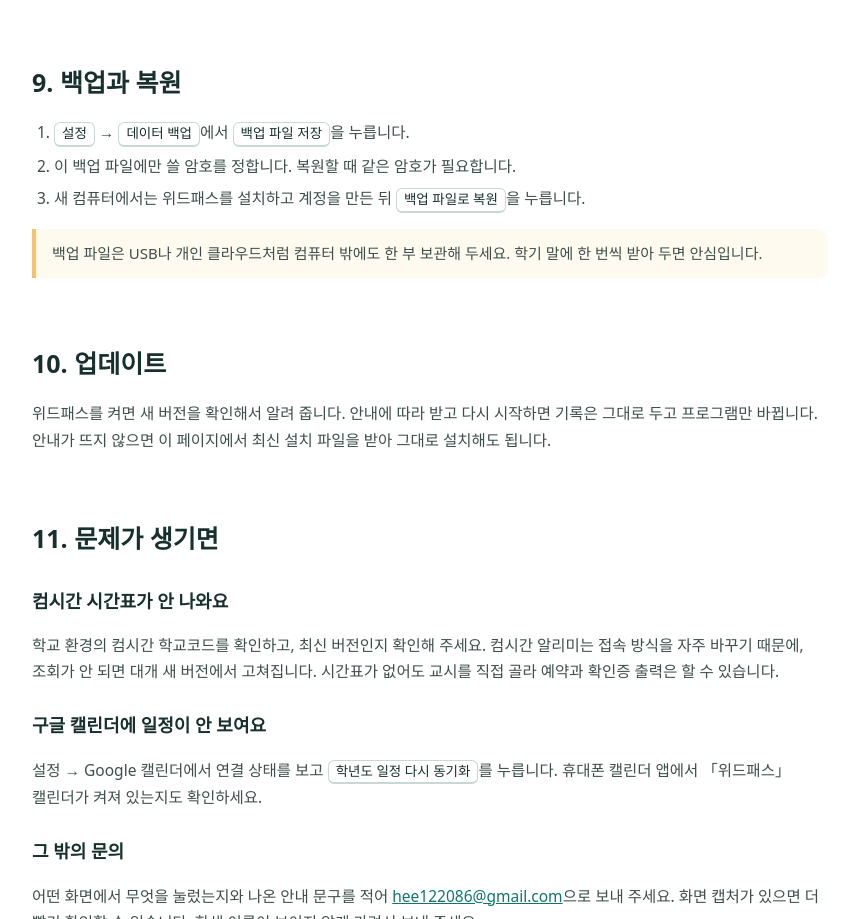
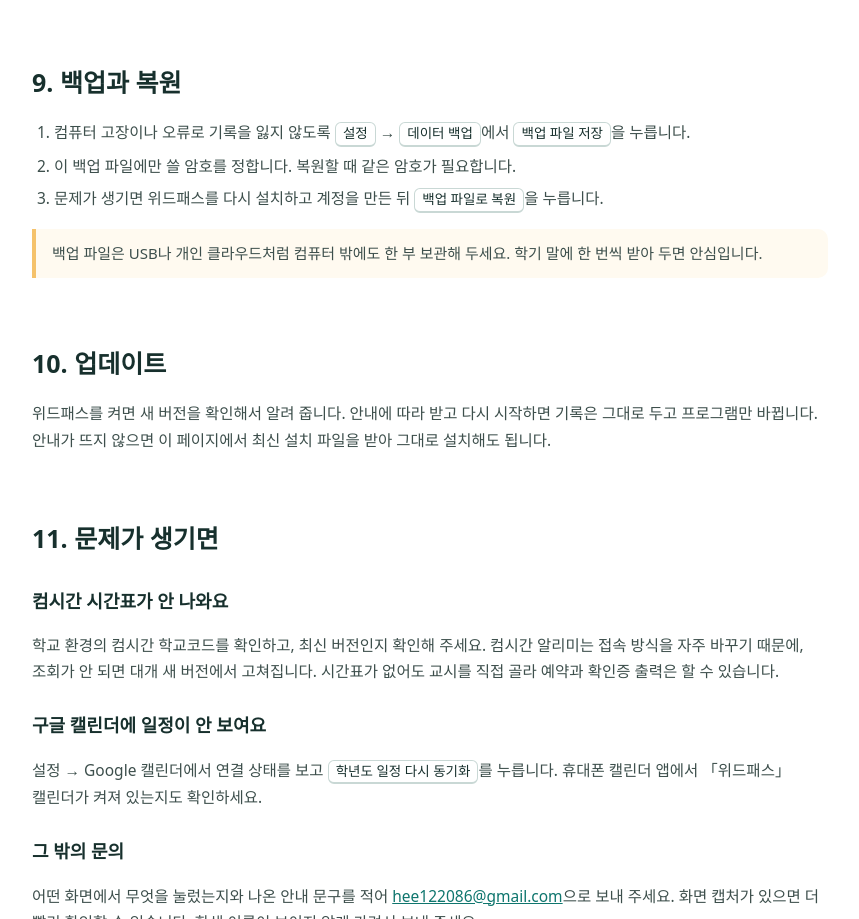
Before and after one commit to hee122086-del/weed-pass-releases, a plain HTML site: page guide.html in a window 1280 px wide. Shown: the part 2862-3781 px from the top of the page, without its empty margins (348-1207 px from the left). Drawn offline with Linux system fonts and the light colour scheme; no server answers.

Commit message:
백업 안내를 데이터 유실 방지 중심으로 고침

```diff
--- a/guide.html
+++ b/guide.html
@@ -137,9 +137,9 @@
         <section id="backup">
           <h2>9. 백업과 복원</h2>
           <ol>
-            <li><span class="ui">설정</span> → <span class="ui">데이터 백업</span>에서 <span class="ui">백업 파일 저장</span>을 누릅니다.</li>
+            <li>컴퓨터 고장이나 오류로 기록을 잃지 않도록 <span class="ui">설정</span> → <span class="ui">데이터 백업</span>에서 <span class="ui">백업 파일 저장</span>을 누릅니다.</li>
             <li>이 백업 파일에만 쓸 암호를 정합니다. 복원할 때 같은 암호가 필요합니다.</li>
-            <li>새 컴퓨터에서는 위드패스를 설치하고 계정을 만든 뒤 <span class="ui">백업 파일로 복원</span>을 누릅니다.</li>
+            <li>문제가 생기면 위드패스를 다시 설치하고 계정을 만든 뒤 <span class="ui">백업 파일로 복원</span>을 누릅니다.</li>
           </ol>
           <div class="tip warn">백업 파일은 USB나 개인 클라우드처럼 컴퓨터 밖에도 한 부 보관해 두세요. 학기 말에 한 번씩 받아 두면 안심입니다.</div>
         </section>
```
Also changed, not shown: index.html (+3 -3 lines).
